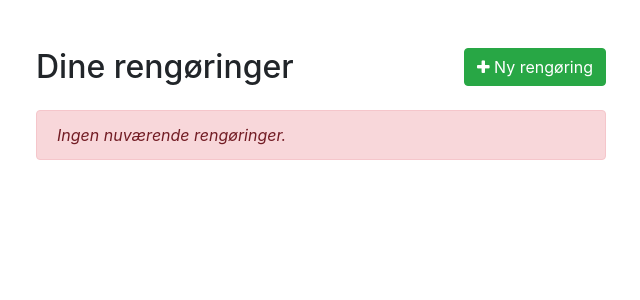
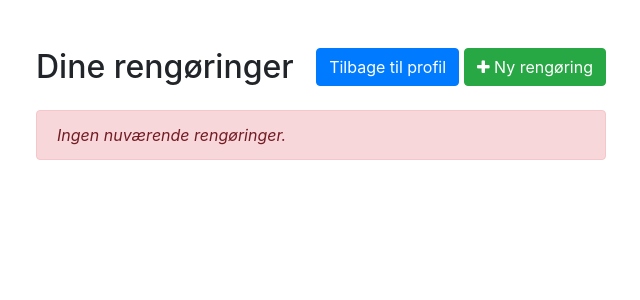
Before and after one commit to each38527/Modulopgave-2, a PHP site: page /clean.php in a window 1280 px wide. Shown: the top 300 px of the page, without its empty margins (319-959 px from the left). Run offline with PHP 8.4, Linux system fonts and the light colour scheme; data that the repository does not hold is empty.

Commit message:
Update clean.php

```diff
--- a/Renas/clean.php
+++ b/Renas/clean.php
@@ -33,8 +33,10 @@
                 <div class="col-md-12">
                     <div class="mt-5 mb-3 clearfix">
                         <h2 class="pull-left">Dine rengøringer</h2>
-                        <a href="create.php" class="btn btn-success pull-right"><i class="fa fa-plus"></i> Ny rengøring</a>
+                        <a href="create.php" class="btn btn-success pull-right"><i class="fa fa-plus"></i> Ny rengøring</a> &nbsp;&nbsp;&nbsp;&nbsp;
+                        <a href="index.php" class="btn btn-primary"> Tilbage til profil</a>
                     </div>
+
                     <?php
 
                     require_once "config.php";
@@ -83,4 +85,5 @@
     </div>
 </body>
 
+
 </html>
```
